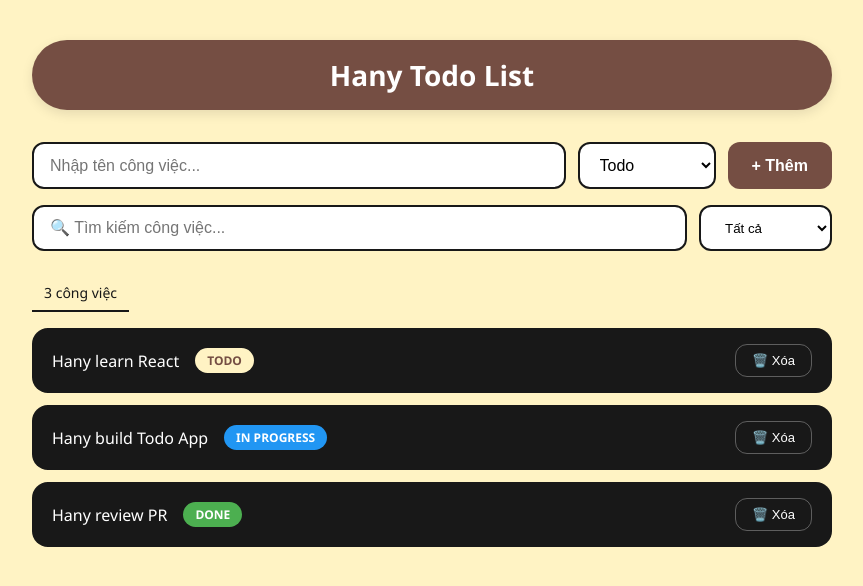
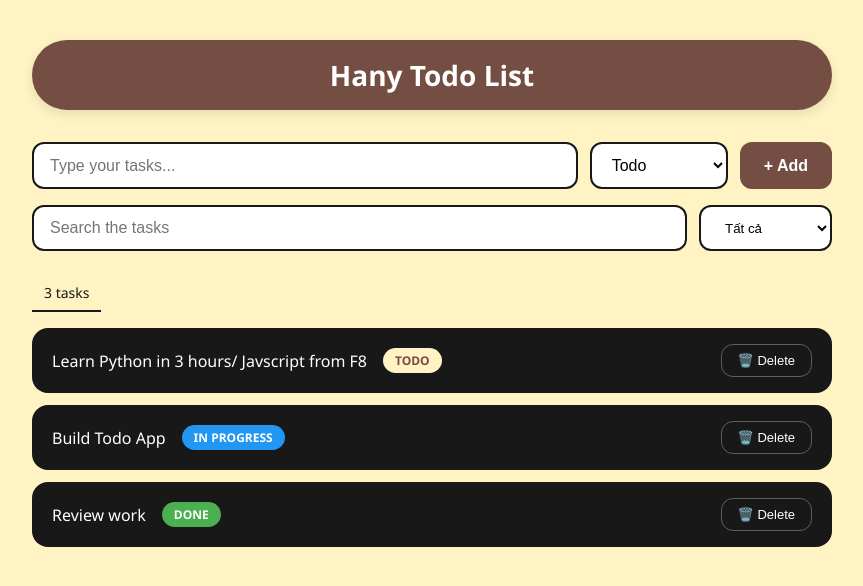
Before and after one commit to hanytr/Taskboard, a React (Create React App) app in the folder task-board/: page / in a window 1280 px wide. Shown: the top 586 px of the page, without its empty margins (208-1071 px from the left). Built offline with nearby package versions, Linux system fonts and the light colour scheme.

Commit message:
more beautiful

```diff
--- a/task-board/src/App.js
+++ b/task-board/src/App.js
@@ -2,9 +2,9 @@ import { useState } from 'react';
 import './App.css';
 
 const initialTasks = [
-  { id: '1', title: 'Hany learn React', status: 'todo' },
-  { id: '2', title: 'Hany build Todo App', status: 'in-progress' },
-  { id: '3', title: 'Hany review PR', status: 'done' },
+  { id: '1', title: 'Learn Python in 3 hours/ Javscript from F8', status: 'todo' },
+  { id: '2', title: 'Build Todo App', status: 'in-progress' },
+  { id: '3', title: 'Review work', status: 'done' },
 ];
 
 function App() {
@@ -17,7 +17,7 @@ function App() {
 
   const handleAdd = () => {
     if (newTitle.trim() === '') {
-      setError('Vui lòng nhập tên công việc');
+      setError('Type your tasks');
       return;
     }
     const newTask = {
@@ -31,12 +31,11 @@ function App() {
     setError('');
   };
 
-  // Xóa task
   const handleDelete = (id) => {
     setTasks(tasks.filter(task => task.id !== id));
   };
 
-  // Lọc tasks
+
   const filteredTasks = tasks.filter(task => {
     const matchesSearch = searchQuery.trim() === '' ||
       task.title.toLowerCase().includes(searchQuery.toLowerCase());
@@ -44,7 +43,7 @@ function App() {
     return matchesSearch && matchesStatus;
   });
 
-  // Helper lấy badge màu
+
   const getStatusBadge = (status) => {
     switch(status) {
       case 'todo': return { text: 'Todo', className: 'badge-todo' };
@@ -59,12 +58,12 @@ function App() {
       <div className="container">
         <h1 className="title">Hany Todo List</h1>
 
-        {/* Form thêm task */}
+        {}
         <div className="form-group">
           <input
             type="text"
             className="input-text"
-            placeholder="Nhập tên công việc..."
+            placeholder="Type your tasks..."
             value={newTitle}
             onChange={(e) => { setNewTitle(e.target.value); if (error) setError(''); }}
           />
@@ -77,16 +76,16 @@ function App() {
             <option value="in-progress">In Progress</option>
             <option value="done">Done</option>
           </select>
-          <button className="btn-add" onClick={handleAdd}>+ Thêm</button>
+          <button className="btn-add" onClick={handleAdd}>+ Add</button>
         </div>
         {error && <p className="error-msg">{error}</p>}
 
-        {/* Thanh tìm kiếm và lọc */}
+        {}
         <div className="filter-group">
           <input
             type="text"
             className="search-input"
-            placeholder="🔍 Tìm kiếm công việc..."
+            placeholder= "Search the tasks"
             value={searchQuery}
             onChange={(e) => setSearchQuery(e.target.value)}
           />
@@ -105,12 +104,12 @@ function App() {
         {/* Danh sách công việc */}
         {filteredTasks.length === 0 ? (
           <div className="empty-state">
-            <p>✨ Không có công việc nào ✨</p>
-            <p className="empty-hint">Hãy thêm công việc mới nhé!</p>
+            <p>✨ There don't have any tasks ✨</p>
+            <p className="empty-hint">Pls add more tasks!</p>
           </div>
         ) : (
           <>
-            <div className="task-count">{filteredTasks.length} công việc</div>
+            <div className="task-count">{filteredTasks.length} tasks</div>
             <div className="task-list">
               {filteredTasks.map(task => {
                 const badge = getStatusBadge(task.status);
@@ -121,7 +120,7 @@ function App() {
                       <span className={`badge ${badge.className}`}>{badge.text}</span>
                     </div>
                     <button className="btn-delete" onClick={() => handleDelete(task.id)}>
-                      🗑️ Xóa
+                      🗑️ Delete
                     </button>
                   </div>
                 );
```
